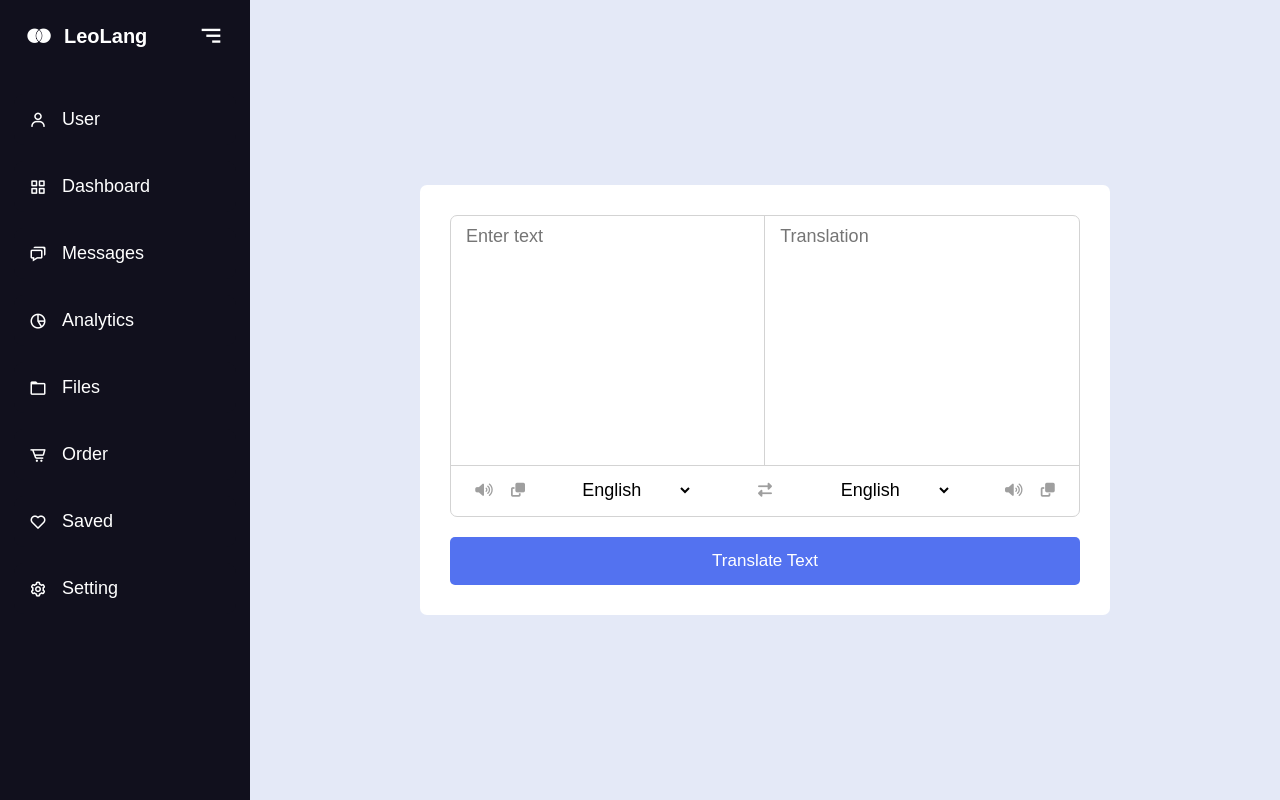
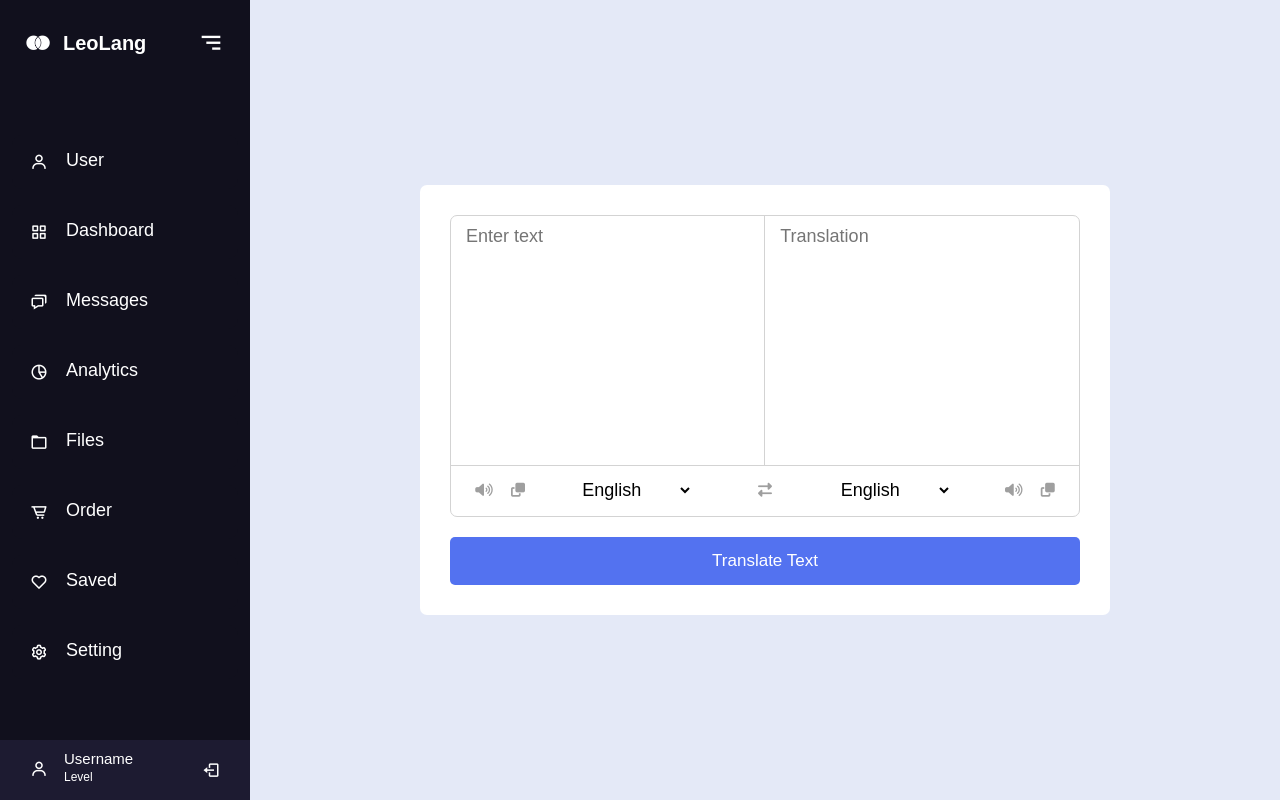
Before and after one commit to IllyaHavrulyk/leolang-frontend, a React (Create React App) app: page / in a window 1280 px wide. Both pictures are taken after a click on the icon 39 px from the left and 36 px from the top of the page. Built offline with nearby package versions, Linux system fonts and the light colour scheme.

Commit message:
implemented profile component and respective css module

```diff
--- a/src/components/NavItem.jsx
+++ b/src/components/NavItem.jsx
@@ -1,11 +1,11 @@
 import React from 'react';
 import navItemStyles from '../styles/navItem.module.css'
 
-const NavItem = ({ icon, shortName, name, itemRoute }) => {
+const NavItem = ({ icon, shortName, name, itemRoute, isOpen }) => {
   return (
     <button className={navItemStyles.navItem}>
       <i className={`bx ${icon} ${navItemStyles.logo}`} />
-      <span className={navItemStyles.label}>{shortName}</span>
+      <span className={`${navItemStyles.label} ${isOpen ? navItemStyles.opened : null}`}>{shortName}</span>
     </button>
   );
 };
--- /dev/null
+++ b/src/components/Profile.jsx
@@ -0,0 +1,19 @@
+import React from 'react';
+import profileStyles from '../styles/profile.module.css';
+
+function Profile({isOpen}) {
+    return (
+        <div className={profileStyles.profile}>
+            <div className={`${profileStyles.details} ${isOpen ? profileStyles.opened : null}`}>
+                <i className={`bx bx-user ${profileStyles.icon}`} />
+                <div className={`name_job ${profileStyles.credentials}`}>
+                    <span className="name" style={{fontSize : '15px'}}>Username</span>
+                    <span className="job" style={{fontSize : '12px'}}>Level</span>
+                </div>
+            </div>
+          <i className={`bx bx-log-out ${profileStyles.exit}`} />
+        </div>
+    )
+}
+
+export default Profile;
--- a/src/components/Sidebar.jsx
+++ b/src/components/Sidebar.jsx
@@ -1,8 +1,10 @@
 import React from 'react'
 import sidebarStyles from '../styles/sidebar.module.css';
+
 import LogoDetails from './LogoDetails';
 import NavBar from './NavBar';
 import NavItem from './NavItem';
+import Profile from './Profile';
 
 const navItems = [
     { icon: 'bx-user', shortName: 'User', name: 'User', itemRoute: '/user' },
@@ -30,9 +32,11 @@ function Sidebar({isOpen, handleOpen}) {
                     name={navItem.name}
                     key={navItem.shortName}
                     itemRoute={navItem.itemRoute}
+                    isOpen={isOpen}
                 />
             ))}
             </NavBar>
+            <Profile isOpen={isOpen}/>
         </div>
     )
 }
--- a/src/styles/logoDetails.module.css
+++ b/src/styles/logoDetails.module.css
@@ -3,6 +3,7 @@
     display: flex;
     align-items: center;
     justify-content: space-between;
+    margin: 13px 14px 0px 13px;
 }
 
 .wrapper {
--- a/src/styles/navBar.module.css
+++ b/src/styles/navBar.module.css
@@ -1,5 +1,4 @@
 .navList{
-  margin-top: 20px;
   height: auto;
   display: flex;
   flex-direction: column;
--- a/src/styles/navItem.module.css
+++ b/src/styles/navItem.module.css
@@ -5,7 +5,7 @@
     margin: 0px;
     padding: 0px;
     width: auto;
-    margin: 8px 0px;
+    margin: 8px 12px;
     transition: all 500ms ease;
     border-radius: 10px;
 }
@@ -16,7 +16,7 @@
 }
 
 .logo {
-    padding: 15px;
+    padding: 18px;
     transition: all 500ms ease;
     color: white;
     align-self: center;
@@ -29,6 +29,13 @@
 .label {
     padding: 15px 0px;
     align-self: center;
+    opacity: 0;
+    transition: all 0.5s ease;
+}
+
+.opened {
+    opacity: 1;
+    transition: all 0.5s ease;
 }
 
 .navItem:focus {
--- /dev/null
+++ b/src/styles/profile.module.css
@@ -0,0 +1,46 @@
+.profile {
+    display: flex;
+    justify-content: space-between;
+    align-items: center;
+    height: 60px;
+    width: 100%;
+    padding: 10px 14px;
+    background: #1d1b31;
+}
+
+.details {
+    display: flex;
+    width: 0px;
+    opacity: 0;
+    transform: translateX(-200px);
+    transition: all 0.5s ease;
+}
+
+.opened {
+    display: flex;
+    width: 200px;
+    opacity: 1;
+    transform: translateX(0px);
+    transition: all 0.5s ease;
+}
+
+.icon {
+    min-width: 50px;
+    font-size: 18px;
+    text-align: center;
+    padding: 10px;
+}
+
+.credentials {
+    display: flex;
+    flex-direction: column;
+}
+
+.exit {
+    height: 60px;
+    min-width: 50px;
+    font-size: 18px;
+    text-align: center;
+    padding: 21px 0px;
+    cursor: pointer;
+}
--- a/src/styles/sidebar.module.css
+++ b/src/styles/sidebar.module.css
@@ -1,7 +1,9 @@
 .sidebar {
+    display: flex;
+    flex-direction: column;
+    justify-content: space-between;
     background-color: #11101D;
     color: white;
-    padding: 6px 14px;
     transition: 500ms;
     position: relative;
 }
```
Also changed, not shown: src/components/LogoDetails.jsx (indentation only).
